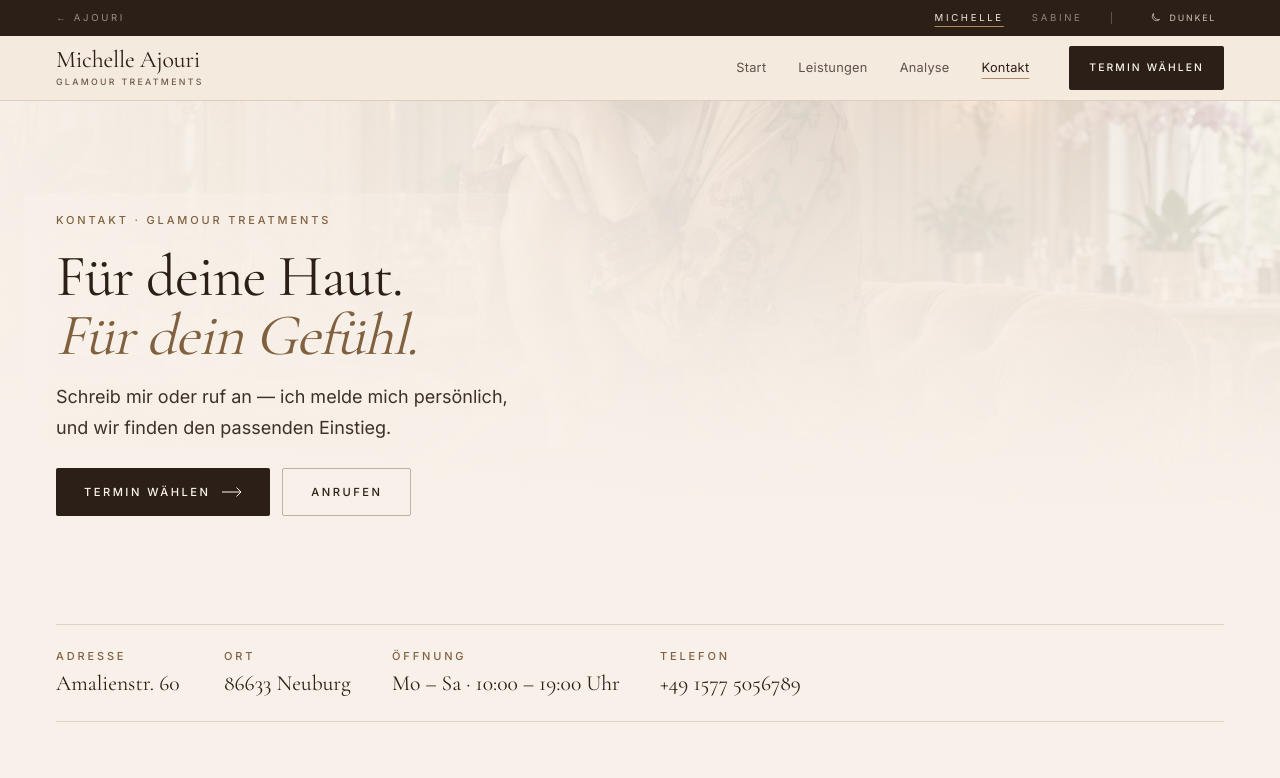
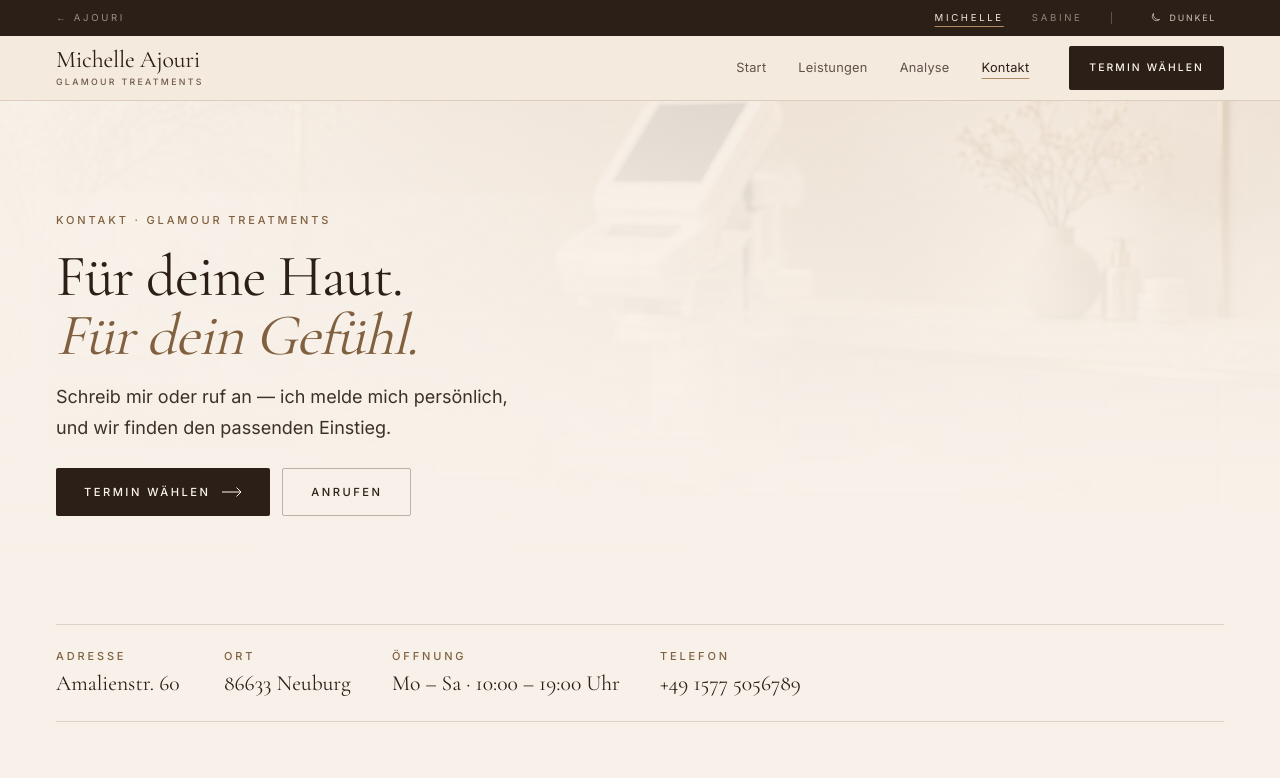
Before and after one commit to WrapdBTC/Ajouri, a Next.js app: page /michelle/kontakt in a window 1280 px wide. Shown: the top 778 px of the page. Built offline with nearby package versions, Linux system fonts and the light colour scheme.

Commit message:
Place Michelle portrait in Über mich, not kontakt hero
Kontakt hero returns to suite atmosphere; homepage welcome section labeled Über mich.

```diff
--- a/src/app/michelle/kontakt/page.tsx
+++ b/src/app/michelle/kontakt/page.tsx
@@ -35,9 +35,9 @@ export default function MichelleKontakt() {
     <>
       <Hero
         size="page"
-        image="/assets/michelle/06-portrait.jpg"
-        alt="Studio-Atmosphäre Glamour Treatments"
-        position="50% 50%"
+        image="/assets/michelle/01-hero.jpg"
+        alt="Behandlungssuite Glamour Treatments"
+        position="58% 50%"
         eyebrow="Kontakt · Glamour Treatments"
         title={
           <>
--- a/src/app/michelle/page.tsx
+++ b/src/app/michelle/page.tsx
@@ -61,9 +61,9 @@ export default function MichelleHome() {
           <SplitFeature
             image="/assets/michelle/02-portrait.jpg"
             alt="Michelle Ajouri, Hautexpertin"
-            position="48% 20%"
+            position="48% 28%"
             index="I"
-            eyebrow="Willkommen"
+            eyebrow="Über mich"
             title={
               <>
                 Beauty ist für mich immer auch <em>Gesundheit.</em>
```
